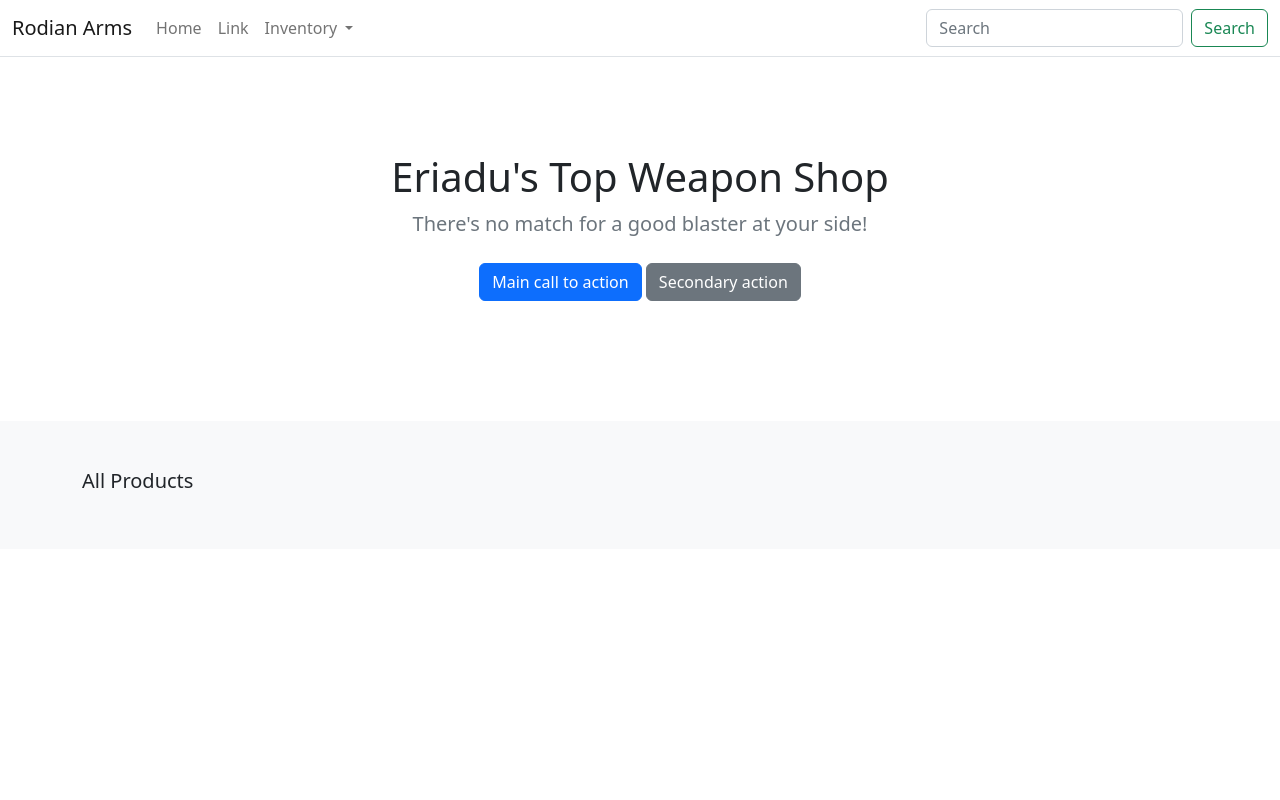
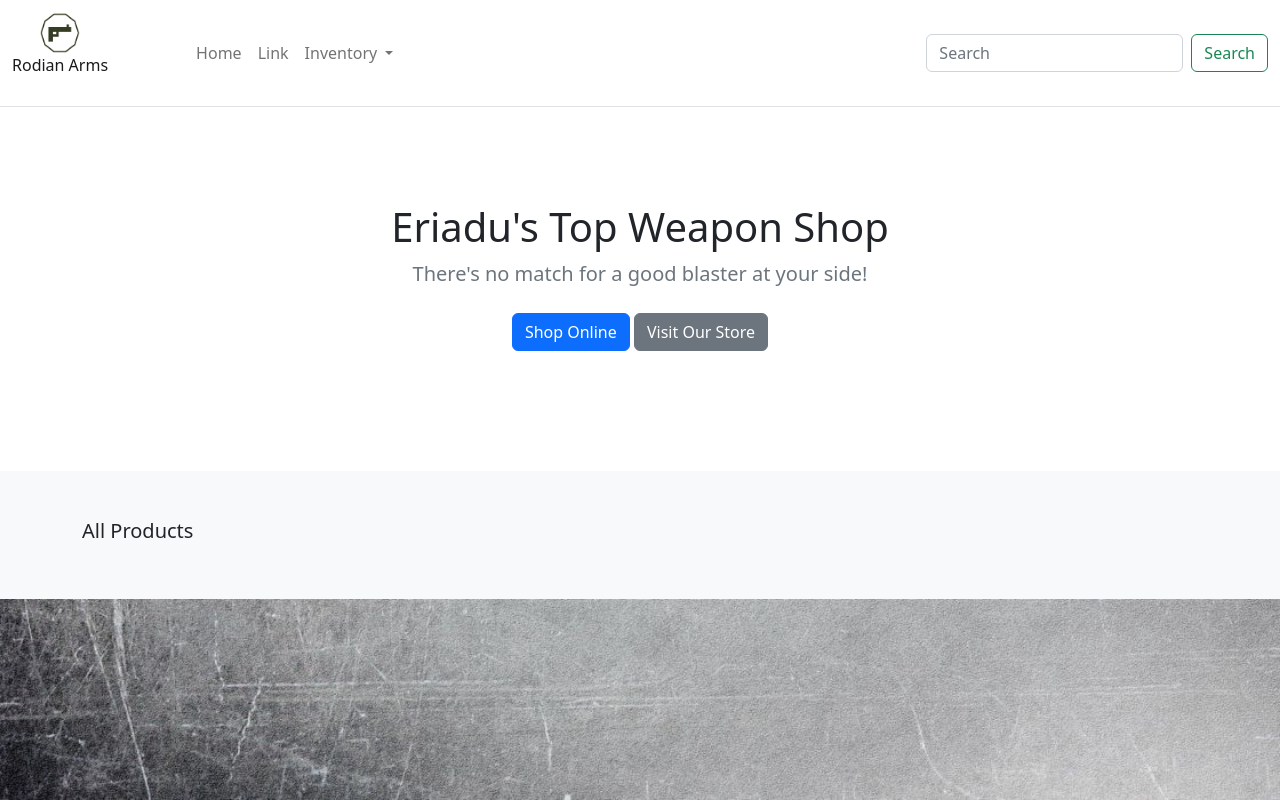
Before and after one commit to LisaS7/Django-Shop, a Django app: page / in a window 1280 px wide. Run offline with Django 4.2, Linux system fonts and the light colour scheme; data that the repository does not hold is empty.

Commit message:
Styling. Added navbar brand logo.

```diff
--- a/store/static/store/style.css
+++ b/store/static/store/style.css
@@ -1,3 +1,18 @@
+html {
+    background: url(../store/background.jpg) no-repeat;
+    background-size: cover;
+    height: 100vh;
+}
+
+.navbar-brand {
+    margin-right: 5rem;
+}
+
+.logo-image {
+    width: 40px;
+    height: 40px;
+}
+
 .image-detail {
     width: 300px;
 }
--- a/templates/store/base.html
+++ b/templates/store/base.html
@@ -14,7 +14,10 @@
     <header>
         <nav class="navbar navbar-expand-md navbar-light bg-white border-bottom">
             <div class="container-fluid">
-                <a class="navbar-brand" href="#">Rodian Arms</a>
+                <a class="navbar-brand text-center" href="#">
+                    <img class="logo-image" src="{% static 'store/logo2.png' %}">
+                    <p class="fs-6">Rodian Arms</p>
+                </a>
                 <button class="navbar-toggler" type="button" data-bs-toggle="collapse" data-bs-target="#navbar"></button>
                 <div class="collapse navbar-collapse" id="navbarCollapse">
                     <ul class="navbar-nav me-auto mb-2 mb-md-0">
--- a/templates/store/home.html
+++ b/templates/store/home.html
@@ -11,8 +11,8 @@
                 <h1 class="fw-light">Eriadu's Top Weapon Shop</h1>
                 <p class="lead text-muted">There's no match for a good blaster at your side!</p>
                 <p>
-                    <a href="#" class="btn btn-primary my-2">Main call to action</a>
-                    <a href="#" class="btn btn-secondary my-2">Secondary action</a>
+                    <a href="#" class="btn btn-primary my-2">Shop Online</a>
+                    <a href="#" class="btn btn-secondary my-2">Visit Our Store</a>
                 </p>
             </div>
         </div>
@@ -25,14 +25,15 @@
 
                 {% for product in products %}
                 <div class="col">
-                    <div class="card shadow-sm">
-                        <img class="img-fluid" alt="Responsive image" src="{{ product.image.url }}">
+                    <div class="card shadow-sm h-100">
+                        <img class="image-list" alt="Responsive image" src="{{ product.image.url }}">
                         <div class="card-body">
-                        <p class="card-text">
-                            <a class="text-dark text-decoration-none" href="{{ product.get_absolute_url }}">{{ product.item }}</a>
-                        </p>
-                        <div class="d-flex justify-content-between align-items-center">
-                            <small class="text-muted">{{ product.short_note }}</small>
+                            <p class="card-text">
+                                <a class="text-dark text-decoration-none" href="{{ product.get_absolute_url }}">{{ product.item }}</a>
+                            </p>
+                            <div class="d-flex justify-content-between align-items-center">
+                                <small class="text-muted">{{ product.short_note }}</small>
+                            </div>
                         </div>
                     </div>
                 </div>
```
Also changed, not shown: templates/store/products/category.html (+7 -7 lines), store/static/store/background.jpg (added), store/static/store/logo.png (added), store/static/store/logo2.png (added).
